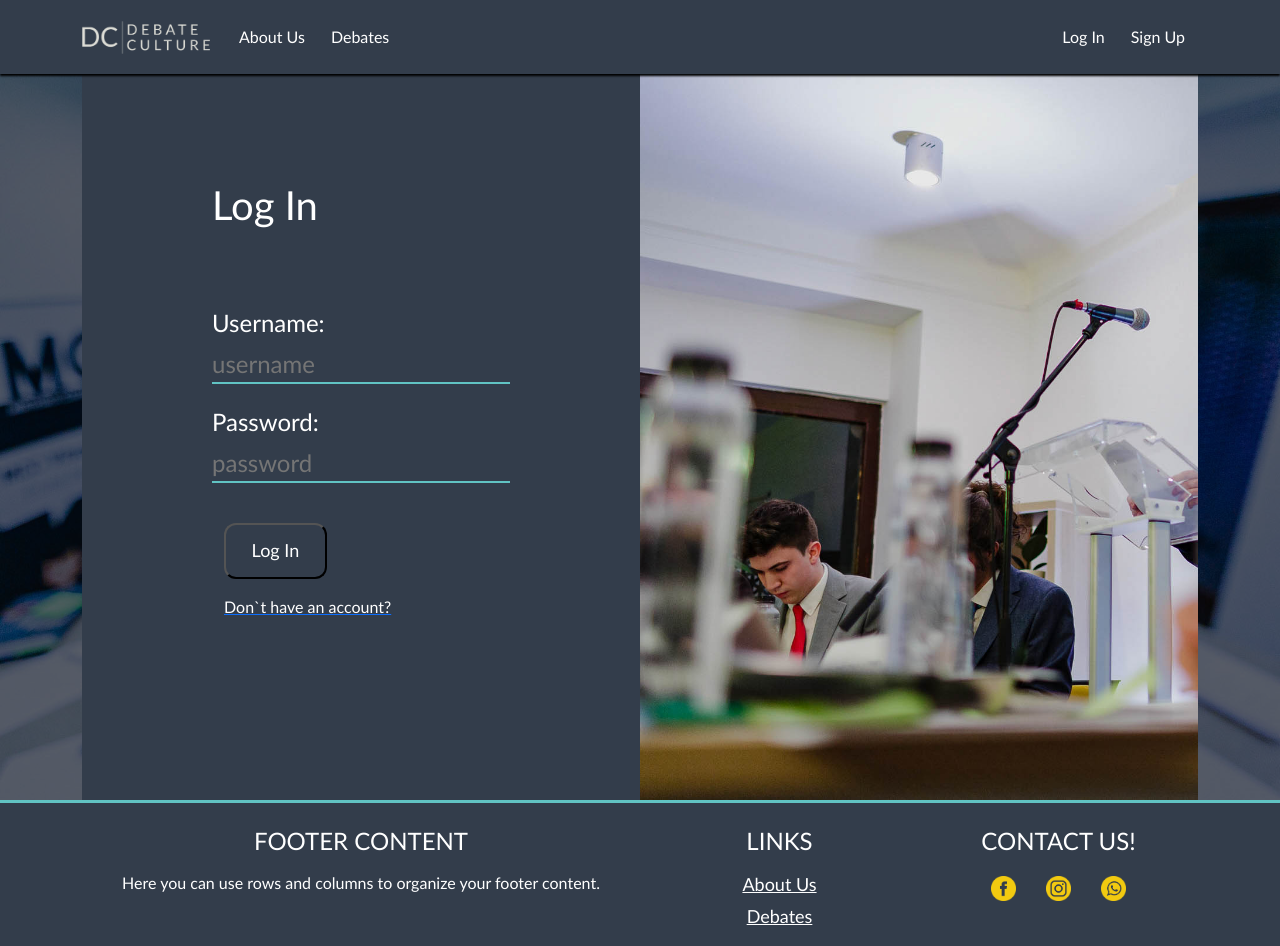
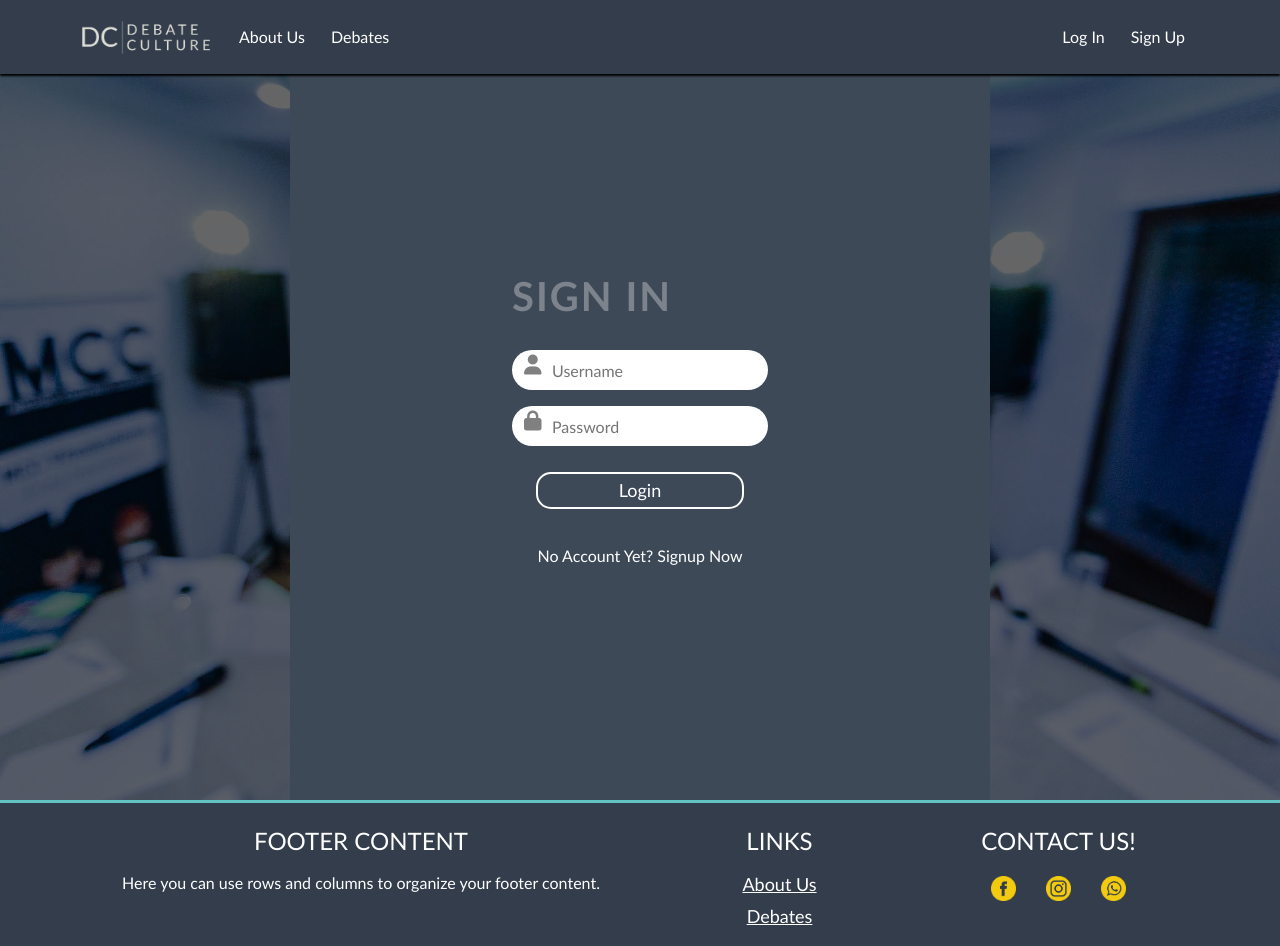
Before and after one commit to 917-SzaboBalazs/debate_app, a React (Create React App) app in the folder frontend/: page /log-In in a window 1280 px wide. Built offline with nearby package versions, Linux system fonts and the light colour scheme; no server answers.

Commit message:
Frontend#18

```diff
--- a/frontend/src/index.js
+++ b/frontend/src/index.js
@@ -3,7 +3,6 @@ import ReactDOM from 'react-dom/client';
 // import './index.css';
 import App from './App';
 import reportWebVitals from './reportWebVitals';
-
 
 
 const root = ReactDOM.createRoot(document.getElementById('root'));
--- a/frontend/src/pages/AboutUs/About-Us.jsx
+++ b/frontend/src/pages/AboutUs/About-Us.jsx
@@ -26,7 +26,7 @@ function AboutUs() {
           <div className='teammember'>
               <img src={szabo} alt='Szabó Balázs'></img>
               <h2>Szabó Balázs</h2>
-              <h3>Backend Fejlesztő</h3>
+              <h3>Fullstack Fejlesztő</h3>
           </div>
           <div className='teammember'>
               <img src={kata} alt='Simon Katalin'></img>
--- a/frontend/src/pages/LoginSignup/Login.css
+++ b/frontend/src/pages/LoginSignup/Login.css
@@ -1,3 +1,5 @@
+
+@import "//netdna.bootstrapcdn.com/font-awesome/3.0/css/font-awesome.css";
 /* :root {
     --primary: white;
     --secondary: #22344D;
@@ -11,31 +13,32 @@
 } */
 
 .login-body {
+    min-height: 100vh;
     color: var(--black);
-}
 
-.login-body {
-    min-height: 100vh;
-    /* width: 100%; */
 }
 
 .login--trunk-container {
     min-height: 100vh;
+    background-color: #3E4958;
+    width: 700px;
+    margin: auto;
+    display: flex;
+    justify-content: center;
 }
 
-
 .login-container {
-    background-color: var(--primary);
-    min-height: 100vh;
-}
-
-.login--right-side {
-    height: 100vh;
-    overflow: hidden;
+    width: 500px;
 }
 
 .login--login-title {
-    margin-bottom: 5rem;
+    margin-top: 40px;
+    margin-bottom: 30px;
+    font-size: 40px;
+    letter-spacing: 2px;
+    color: rgba(216, 216, 216, 0.408);
+    text-transform: uppercase;
+    font-weight: bold;
 }
 
 .username {
@@ -44,24 +47,30 @@
 
 .login-btn {
     cursor: pointer;
-    background-color: #333d4b;
-    color: white;
-    padding: 1vw 2vw;
+    border: 2px solid white;
+    background-color: transparent;
+    border-radius: 15px;
+    width: 90%;
+    margin: 10px auto 5px auto;
+    padding: 3px 10px;
     font-size: 18px;
-    border-radius: 12px;
-    margin-bottom: 2vh;
-    margin-top: 2vh;
-    transition: .2s;
+    transition: all 0.2s;
 }
 
 .login--btn-cont{
     display: flex;
 }
 
-.login-btn:hover {
+.login-btn:active {
     background-color: white;
-    color: var(--secondary);
-    transition: .1s;
+    color: black
+}
+
+@media (hover: hover) {
+    .login-btn:hover {
+        background-color: white;
+        color: black
+    }
 }
 
 h5 {
@@ -69,40 +78,50 @@ h5 {
 }
 
 input {
-    border-width: 0px;
-    border-bottom-width: 2px;
+    border-width: 2px;
     border-color: var(--primary);
     color: var(--secondary);
     font-size: 24px;
+    border-radius: 20px;
 }
 
 .username, .password{
-    background-color: var(--primary);
+    padding: 5px 15px 5px 40px;
+    color: black;
+    font-size: 16px;
+    width: 100%;
+    height: 40px;
+    border: none;
 }
 
-.login--dont-have-account span{
-
+.login--dont-have-account {
+    color: white;
     font-size: 16px;
     transition: .4s;
+    text-align: center;
+    margin-top: 30px;
+    text-decoration: none;
+    transition: all 0.2s;
 }
 
-.login--dont-have-account span:hover{
-    box-shadow: #22344D;
-    transition: .4s;
+
+.login--dont-have-account:active {
+    text-decoration: underline;
+    color: white;
 }
 
-.login--bg-img{
-    height: 100vh;
-    align-self: center;
+@media (hover: hover) {
+
+    .login--dont-have-account:hover {
+        text-decoration: underline;
+        color: white;
+    }
 }
 
-.login-container{
-    background-color: var(--primary);
-}
 
-@media only screen and (max-width: 767px) {
-    .login--right-side {
-        display: none;
+@media screen and (max-width: 1000px) {
+    .login--trunk-container {
+        width: 100%;
     }
 }
 
@@ -148,3 +167,22 @@ input {
     }
 
   } */
+
+  /* ICON */
+  .icon-container {
+    position: relative;
+    font-family: 'Trebuchet MS', 'Lucida Sans Unicode', 'Lucida Grande', 'Lucida Sans', Arial, sans-serif;
+  }
+
+  .icon-container i {
+    position: absolute;
+    left: 0;
+    top: 0;
+
+    font-family: FontAwesome;
+    color: grey;
+    margin-left: 12px;
+    font-weight: normal;
+    font-style: normal;
+    font-size: 20px;
+  }
--- a/frontend/src/pages/LoginSignup/Login.jsx
+++ b/frontend/src/pages/LoginSignup/Login.jsx
@@ -37,7 +37,6 @@ function Login({setLoggedIn}) {
 
           navigate('/');
           setLoggedIn(true);
-          //window.location.reload(false);
         })
         .catch((err) => {
           setMessage('Wrong username - password combination.');
@@ -72,41 +71,44 @@ function Login({setLoggedIn}) {
   return (
     <div className='login-body base'>
       <div className="container">
-        <div className="login--trunk-container row">
-          {/* <form action="" className=""> */}
-            <div className="login-container d-flex align-items-center justify-content-center col-md-6 col-sm-12 ">
+        <div className="login--trunk-container fade-in">
+            <div className="login-container d-flex align-items-center justify-content-center">
                 <div className="login-box align-items-center">
                     <h1 className="login--login-title">
-                      Log In
+                      Sign In
                     </h1>
-                    <h5 className="username-text">Username:</h5>
+                    <div className="icon-container">
                       <input
                         value={userName}
                         type="text"
-                      placeholder='username'
                         className="username"
+                        placeholder='Username'
                         onChange={(e) => setUserName(e.target.value)}
                       />
-                    <h5 className="password-text">Password:</h5>
+                      <i>&#xf007;</i>
+                    </div>
+                    <div className="icon-container">
                       <input
                         value={password}
                         type="password"
-                      placeholder='password'
                         className='password'
+                        placeholder='Password'
                         onChange={(e) => setPassword(e.target.value)}
                         />
+                        <i>&#xf023;</i>
+                    </div>
 
                   <div className="login-btn-row row text-center">
                     <div className="login--btn-cont col-12 ">
-                        <button type='submit'  className='login-btn bg-succes' onClick={handleSubmit}>Log In</button>
+                        <button type='submit'  className='login-btn bg-succes' onClick={handleSubmit}>Login</button>
                     </div>
                   </div>
                   <div className="login--dont-have-cont row">
-                    <Link className="login--dont-have-account col-12" to='/sign-up'><span>Don`t have an account?</span></Link>
+                    <Link className="login--dont-have-account col-12" to='/sign-up'><span>No Account Yet? Signup Now</span></Link>
                   </div>
                 </div>
             </div>
-            <div className="login--right-side col-md-6 col-sm-12 p-0">
+            {/*<div className="login--right-side col-md-6 col-sm-12 p-0">
               <img src={images[value]} className='login--bg-img'/>
               {/* <div className="login--right-side-box col-12 ">
                 <div className="login-img row text-center">
@@ -117,8 +119,8 @@ function Login({setLoggedIn}) {
                 <div className="login--dont-have-cont row">
                   <Link className="login--dont-have-account col-6 text-center" to='/sign-up'><span>Don`t have an account?</span></Link>
                 </div>
-              </div> */}
               </div>
+            </div>*/}
             {/* </form> */}
             <LoginPopup trigger={trigger} setTrigger={setTrigger}>
               <h3>{message}</h3>
--- a/frontend/src/pages/LoginSignup/Signup.css
+++ b/frontend/src/pages/LoginSignup/Signup.css
@@ -1,3 +1,5 @@
+@import "//netdna.bootstrapcdn.com/font-awesome/3.0/css/font-awesome.css";
+
 /* :root {
     --primary: white;
     --secondary: #22344D;
@@ -12,98 +14,70 @@
 
 .signup-body {
     min-height: 100vh;
-    /* width: 100%; */
     color: var(--black);
 }
 
 
-.signup--container {
-    background-color: var(--primary);
+.trunk-container {
     min-height: 100vh;
-    margin-top: 0px;
-    /* padding-left: 3rem; */
+    background-color: #3E4958;
+    width: 700px;
+    margin: auto;
+    display: flex;
+    justify-content: center;
 }
 
-.signup--password-help {
-    color:rgba(0, 0, 0, 0.5);
-    /* margin-right: 5rem; */
-    margin-top: 3rem;
-    /*text-align: center;*/
-    margin-bottom: 1rem;
-    /* width: 15vw; */
+.signup--container {
+    width: 500px;
+}
+
+.signup--signup-title{
+    margin-top: 90px;
+    margin-bottom: 30px;
+    font-size: 40px;
+    letter-spacing: 2px;
+    color: rgba(216, 216, 216, 0.408);
+    text-transform: uppercase;
+    font-weight: bold;
 }
 
 .username {
-    margin-bottom: 1.5rem;
+    margin-bottom: 1rem;
 }
 .email{
-    margin-bottom: 1.5rem;
-    background-color: var(--primary);
+    margin-bottom: 1rem;
 }
 .password{
-    margin-bottom: 1.5rem;
-}
-
-
-
-.signup-img {
-    /*
-    width: 35%;
-    display: flex;
-    justify-content: center;
-
-    padding-top:  22rem;
-    padding-bottom: 22rem;
-    */
-    min-height: 100vh;
-}
-
-.signup--left-side {
-    overflow: hidden;
-    height: 100vh;
-    background-color: black;
-    /* opacity: 0.7; */
-}
-
-/* .signup-box-2 {
-    padding-left: 9rem;
-}
-
-@media only screen and (max-width: 900px) and (min-width: 759px) {
-    .signup-box-2 {
-        padding-left: 5rem;
-    }
-} */
-
-.signup-box{
-    /*
-    margin-top: 15rem;
-    margin-left: 6rem;
-    */
-    /* position: absolute;
-    top: 60%;
-    left: 72%;
-    transform: translate(-28%, -40%); */
-    margin-top: 5vh;
-    padding-top: 5vh;
+    margin-bottom: 1rem;
 }
 
 .signup-btn {
     cursor: pointer;
-    background-color: #333d4b;
-    color: white;
-    padding: 1vw 2vw;
+    border: 2px solid white;
+    background-color: transparent;
+    border-radius: 15px;
+    width: 90%;
+    margin: 10px auto 5px auto;
+    padding: 3px 10px;
     font-size: 18px;
-    border-radius: 12px;
-    margin-bottom: 2vh;
-    margin-top: 2vh;
-    transition: .1s;
+    transition: all 0.2s;
 }
 
-.signup-btn:hover {
+
+.singup--btn-cont {
+    display: flex;
+}
+
+.signup-btn:active {
     background-color: white;
-    color: var(--secondary);
-    transition: .2s;
+    color: black
+}
+
+@media (hover: hover) {
+    .signup-btn:hover {
+        background-color: white;
+        color: black
+    }
 }
 
 h5 {
@@ -111,36 +85,68 @@ h5 {
 }
 
 input {
-    border-width: 0px;
-    border-bottom-width: 2px;
-    border-color: var(--secondary);
+    border-width: 2px;
+    border-color: var(--primary);
     color: var(--secondary);
     font-size: 24px;
+    border-radius: 20px;
+}
+
+.username, .password, .email, .passwordAgain{
+    padding: 5px 15px 5px 40px;
+    color: black;
+    font-size: 16px;
+    width: 100%;
+    height: 40px;
+    border: none;
+}
+
+.signup--already-have-an-account {
+    color: white;
+    font-size: 16px;
+    transition: .4s;
+    text-align: center;
+    margin-top: 30px;
+    text-decoration: none;
+    transition: all 0.2s;
+    padding: 0;
 }
 
 
-.signup--signup-title{
-    /* margin-top: 7vh;
-    margin-left: 12vw; */
-    margin-bottom: 5rem;
+.signup--already-have-an-account:active {
+    text-decoration: underline;
+    color: white;
 }
 
-.signup--bg-img{
-    height: 100vh;
-    align-self: center;
+@media (hover: hover) {
+
+    .signup--already-have-an-account:hover {
+        text-decoration: underline;
+        color: white;
+    }
 }
 
-#username, #password, #email, #passwordAgain{
-    font-size: medium;
-    width: 90%;
-}
+  /* ICON */
+  .icon-container {
+    position: relative;
+    font-family: 'Trebuchet MS', 'Lucida Sans Unicode', 'Lucida Grande', 'Lucida Sans', Arial, sans-serif;
+  }
 
-@media only screen and (max-width: 768px) {
-    .signup--left-side {
-        display: none;
+  .icon-container i {
+    position: absolute;
+    left: 0;
+    top: 0;
+
+    font-family: FontAwesome;
+    color: grey;
+    margin-left: 12px;
+    font-weight: normal;
+    font-style: normal;
+    font-size: 20px;
+  }
+
+  @media screen and (max-width: 1000px) {
+    .trunk-container, .signup--container, .signup-box, .icon-container {
+        width: 100%;
     }
-
-    #username, #password, #email, #passwordAgain{
-        width: 80vw;
-    }
-}
+  }
--- a/frontend/src/pages/LoginSignup/Signup.jsx
+++ b/frontend/src/pages/LoginSignup/Signup.jsx
@@ -125,15 +125,15 @@ function Signup() {
           })
           .then((res) => {
             console.log('Succes!');
-            setFinal('Succes! (you will be redirected to home-page in 3 seconds');
+            setFinal('Success! Your account has been created!');
 
             // wait for 3 seconds before redirecting to home page
             const delay = ms => new Promise(res => setTimeout(res, ms));
 
             const waitFunc = async () => {
-              await delay(2500);
+              await delay(1500);
 
-              navigate('/');
+              navigate('/log-in');
             }
             waitFunc();
           })
@@ -190,81 +190,89 @@ function Signup() {
   return (
     <div className='signup-body base'>
       <div className="container">
-        <form>
-        <div className="trunk-container row">
-            <div className="signup--left-side p-0 col-md-6 col-sm-12" >
-              <img src={images[value]} className='signup--bg-img'/>
 
-            </div>
-            <div className="signup--container d-flex align-items-center justify-content-center col-md-6 col-sm-12">
-                <div className="signup-box ">
+        <div className="trunk-container fade-in">
+            <div className="signup--container d-flex align-items-center justify-content-center">
+                <div className="signup-box align-items center">
                     {/* <div className="signup-box-2 col-12"> */}
-                    <h1 className="signup--signup-title">Register</h1>
-                    <h5 className="username-text">Username:</h5>
+                    <h1 className="signup--signup-title">Sign Up</h1>
+
+                    <div className="icon-container">
                       <input
                           id="username"
                           name="username"
                           type="text"
-                        placeholder='username'
+                          placeholder='Username'
                           className="username"
                           value={userName}
                           onChange = {(e) => {
                             setUserName(e.target.value);
                           } }
                       />
-                    <h5 className="email-text">Email:</h5>
+                      <i>&#xf007;</i>
+                    </div>
+
+                    <div className="icon-container">
                       <input
                           id="email"
                           name="email"
                           type="text"
-                        placeholder='lukrecia@cicamail.hu'
+                          placeholder='Email'
                           className="email"
                           value={email}
                           onChange = {(e) => {
                             setEmail(e.target.value);
                           } }
                       />
-                    <h5 className="password-text">Password:</h5>
+                      <i>&#xf003;</i>
+                    </div>
+
+                    <div className="icon-container">
                       <input
                           id="password"
                           name="password"
                           type="password"
-                        placeholder='min 8 chars: capital, number, spec char'
+                          placeholder='Password'
                           className='password'
                           value={password}
                           onChange = {(e) => {
                             setPassword(e.target.value);
                           } }
                       />
-                    <h5 className="password-text">Password again:</h5>
+                      <i>&#xf023;</i>
+                    </div>
+
+                    <div className="icon-container">
                       <input
                           id="passwordAgain"
                           name="passwordAgain"
                           type="password"
-                        placeholder='min 8 chars: capital, number, spec char'
+                          placeholder='Password Again'
                           className='password'
                           value={passwordAgain}
                           onChange = {(e) => {
                             setPasswordAgain(e.target.value);
                           } }
                       />
+                      <i>&#xf023;</i>
+                    </div>
                     {/* </div> */}
                     {/* <p className="signup--password-help text-center">
                       The password needs to be at least 8 characters long, has to contain a capital letter and a number at least.
                     </p> */}
 
-                    <div className="signup--btn-row row">
+                    <div className="signup--btn-row row text-center">
                       <div className="singup--btn-cont col-12">
                         <button
                             className='signup-btn'
                             type='submit'
                             onClick={handleSubmit}
                         >
-                            Register
+                            Create Account
                         </button>
                       </div>
                       <div className="signup--already-cont row">
-                        <Link className="signup--already-have-an-account col-12" to='/log-In'><span>Already have an account</span></Link>
+                        <Link className="signup--already-have-an-account col-12" to='/log-in'><span>Already have an Account? Sign in Now</span></Link>
                       </div>
                    {/* </div> */}
                    </div>
@@ -274,7 +282,7 @@ function Signup() {
           <SignupPopup trigger={trigger} setTrigger={setTrigger}>
             <h3>{finalMessage}</h3>
           </SignupPopup>
-          </form>
+
         </div>
     </div>
   )
```
Lines whose indentation alone changed are shown as unchanged.
